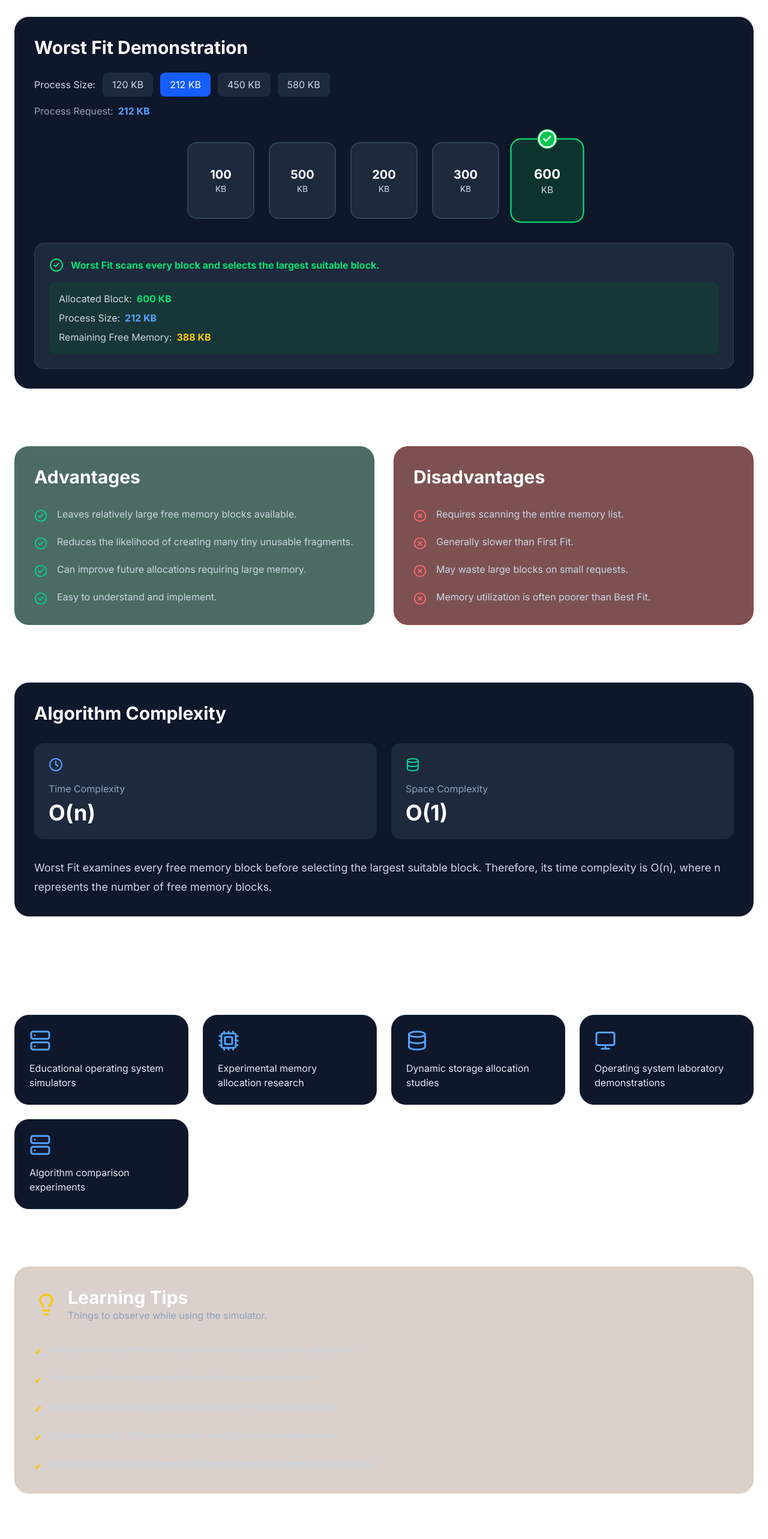
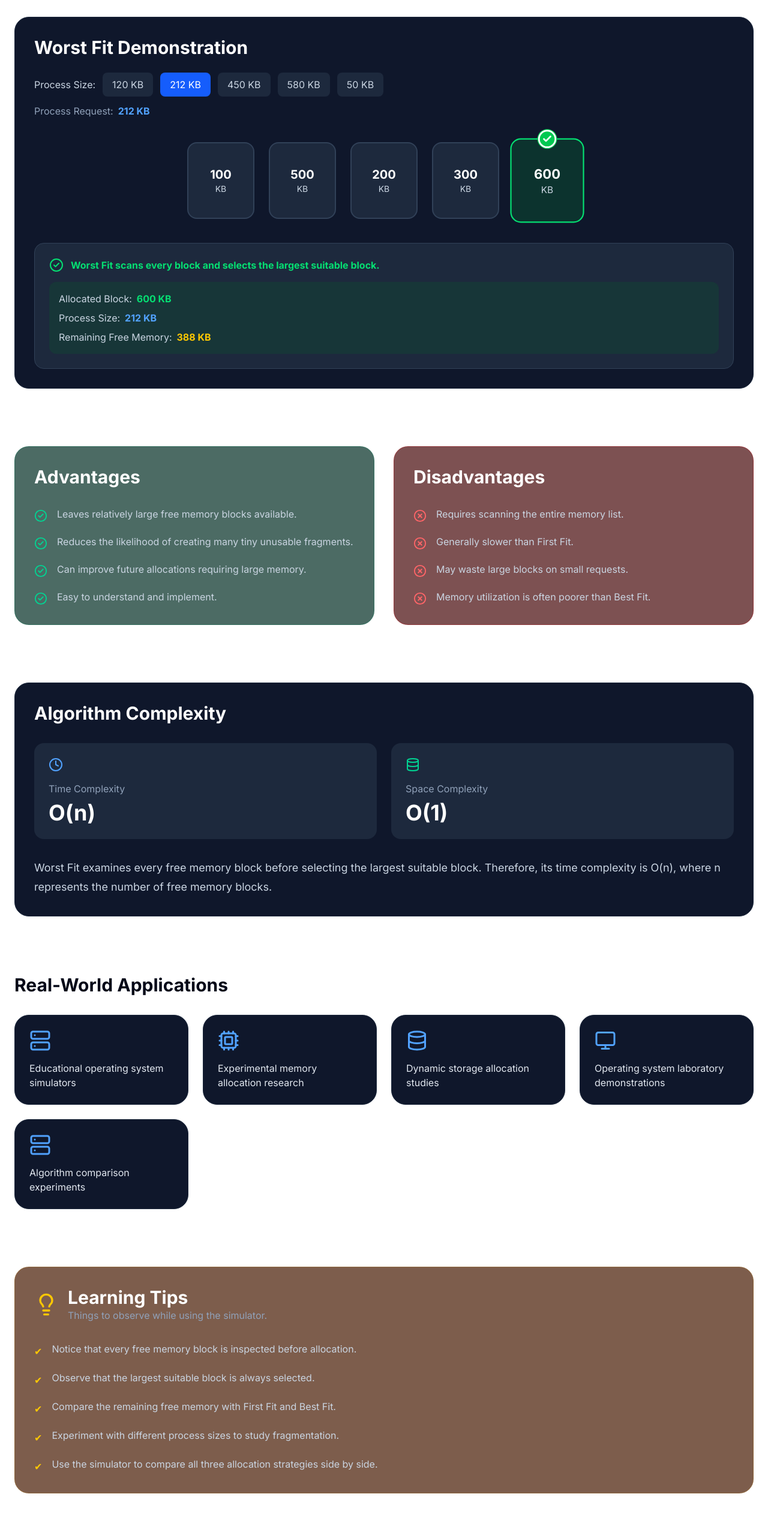
Before and after one commit to fenemuo/vcsmma, a Next.js app: page /learn/memory-management/worst-fit in a window 1280 px wide. Shown: the part 2440-5006 px from the top of the page at 60% size. Built offline with nearby package versions, Linux system fonts and the light colour scheme; no server answers.

Commit message:
fix: correct the heading color error

```diff
--- a/app/learn/memory-management/components/CommonApplications.tsx
+++ b/app/learn/memory-management/components/CommonApplications.tsx
@@ -17,7 +17,7 @@ export default function CommonApplications({
   return (
     <section>
 
-      <h2 className="text-3xl font-bold text-white">
+      <h2 className="text-3xl font-bold text-slate-950">
         Real-World Applications
       </h2>
 
--- a/app/learn/memory-management/components/ComparisonTable.tsx
+++ b/app/learn/memory-management/components/ComparisonTable.tsx
@@ -4,7 +4,7 @@ export default function ComparisonTable() {
 
       <div className="text-center">
 
-        <h2 className="text-4xl font-bold text-white">
+        <h2 className="text-4xl font-bold text-slate-950">
           Algorithm Comparison
         </h2>
 
--- a/app/learn/memory-management/components/ExampleSimulation.tsx
+++ b/app/learn/memory-management/components/ExampleSimulation.tsx
@@ -5,7 +5,7 @@ import { Search, CheckCircle2, XCircle } from "lucide-react";
 
 const memory = [100, 500, 200, 300, 600];
 
-const REQUESTS = [120, 212, 450, 580];
+const REQUESTS = [120, 212, 450, 580, 50];
 
 
 interface ExampleSimulationProps {
--- a/app/learn/memory-management/components/Fragmentation.tsx
+++ b/app/learn/memory-management/components/Fragmentation.tsx
@@ -73,7 +73,7 @@ export default function Fragmentation() {
 
             <AlertTriangle className="text-red-400" />
 
-            <h3 className="text-2xl font-bold text-white">
+            <h3 className="text-2xl font-bold text-slate-950">
               External Fragmentation
             </h3>
 
--- a/app/learn/memory-management/components/InteractiveTips.tsx
+++ b/app/learn/memory-management/components/InteractiveTips.tsx
@@ -8,7 +8,7 @@ export default function InteractiveTips({
   tips,
 }: Props) {
   return (
-    <section className="rounded-3xl bg-amber-950/20 border border-yellow-600/20 p-8">
+    <section className="rounded-3xl bg-amber-950/70 border border-yellow-600/20 p-8">
 
       <div className="flex items-center gap-4">
 
--- a/app/learn/memory-management/components/MemoryLayout.tsx
+++ b/app/learn/memory-management/components/MemoryLayout.tsx
@@ -6,7 +6,7 @@ export default function MemoryLayout() {
 
             <div className="text-center">
 
-                <h2 className="text-4xl font-bold text-white">
+                <h2 className="text-4xl font-bold text-slate-950">
                     Typical Main Memory Layout
                 </h2>
 
--- a/app/learn/memory-management/components/MemoryOverview.tsx
+++ b/app/learn/memory-management/components/MemoryOverview.tsx
@@ -40,7 +40,7 @@ export default function MemoryOverview() {
 
             <div className="text-center">
 
-                <h2 className="text-4xl font-bold text-white">
+                <h2 className="text-4xl font-bold text-slate-950">
                     What is Memory Management?
                 </h2>
 
--- a/app/learn/memory-management/components/Objectives.tsx
+++ b/app/learn/memory-management/components/Objectives.tsx
@@ -52,7 +52,7 @@ export default function Objectives() {
 
       <div className="text-center">
 
-        <h2 className="text-4xl font-bold text-white">
+        <h2 className="text-4xl font-bold text-slate-950">
           Objectives of Memory Management
         </h2>
 
```
